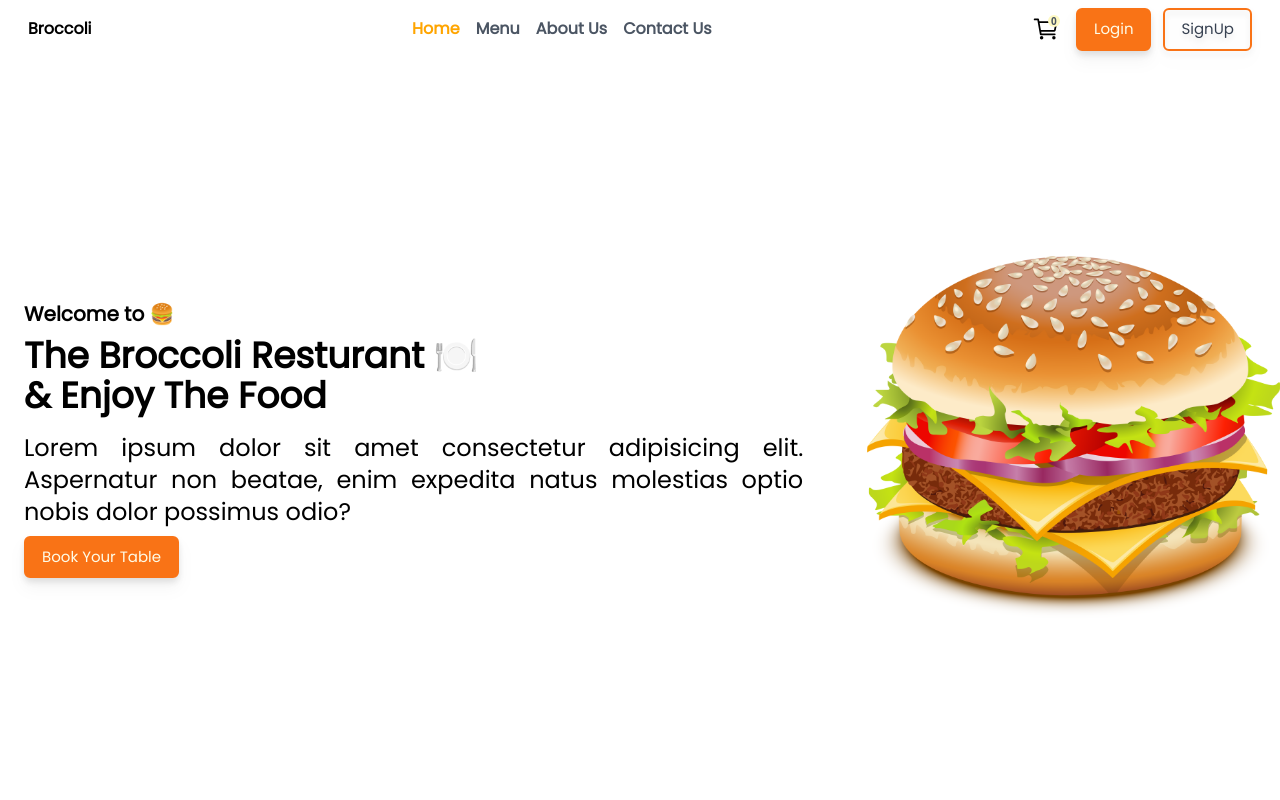
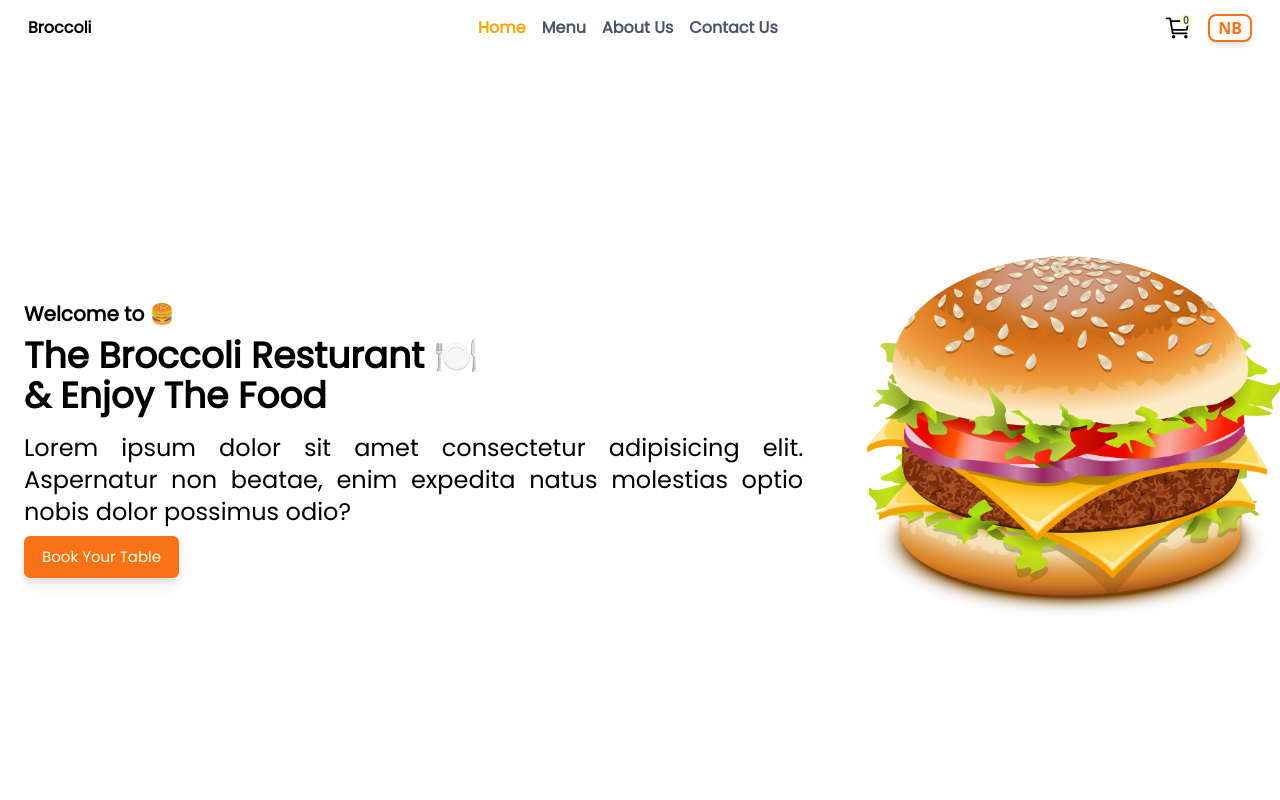
Before and after one commit to Nigam2004/Food-Order-Frontend, a React (Vite) app: page / in a window 1280 px wide. Shown: the top 800 px of the page. Built offline with nearby package versions, Linux system fonts and the light colour scheme.

Commit message:
nav bar fixed and profile section added

```diff
--- a/src/components/NavBar.jsx
+++ b/src/components/NavBar.jsx
@@ -8,15 +8,18 @@ import { AiOutlineMenu, AiFillHome, AiOutlineClose } from "react-icons/ai";
 import { IoCartOutline } from "react-icons/io5";
 import { Link, NavLink } from "react-router-dom";
 import { Cart } from "../../Context";
-
+import Profile from "./Profile";
 function NavBar() {
   const { cart, setCart } = useContext(Cart);
+  const { logedIn, setLogedIn } = useContext(Cart);
   let [isOpen, setIsOpen] = useState(false);
   const Links = [
-    { name: "Home", path: "/", id: "1" },
-    { name: "Menu", path: "/menu", id: "2" },
-    { name: "About Us", path: "/aboutus", id: "3" },
-    { name: "Contact Us", path: "/contactus", id: "4" },
+    { name: "Home", path: "/", id: "1", display: "block" },
+    { name: "Menu", path: "/menu", id: "2", display: "block" },
+    { name: "About Us", path: "/aboutus", id: "3", display: "block" },
+    { name: "Contact Us", path: "/contactus", id: "4", display: "block" },
+    { name: "Login", path: "/login", id: "5", display: "hidden" },
+    { name: "SignUp", path: "/signUp", id: "6", display: "hidden" },
   ];
   return (
     <div className=" w-full min-w-60 fixed  flex justify-between items-center px-7 py-2 bg-white z-20">
@@ -33,7 +36,11 @@ function NavBar() {
         {Links.map((item) => {
           return (
             <li
-              className="py-2 animation cursor-pointer"
+              className={`py-2 animation cursor-pointer ${
+                logedIn
+                  ? `${item.display} sm:${item.display}`
+                  : `sm:${item.display}`
+              } `}
               key={item.id}
               onClick={() => {
                 setIsOpen(!isOpen);
@@ -46,6 +53,7 @@ function NavBar() {
       </ul>
 
       <div className="flex gap-4 items-center justify-center">
+        {logedIn && (
           <Link to="/cart">
             <div className="relative cursor-pointer">
               <span className="bg-yellow-100 w-3 h-3 rounded-lg text-[10px] font-bold text-gray-600 absolute right-0 z-10 flex items-center justify-center p-1 ">
@@ -54,10 +62,16 @@ function NavBar() {
               <IoCartOutline className="h-7 w-7 " />
             </div>
           </Link>
+        )}
+
+        {logedIn ? (
+          <Profile />
+        ) : (
           <div className="sm:flex gap-3 hidden">
             <CustumButtonFilled>Login</CustumButtonFilled>
             <CustomButtonOutline isClicked={false}>SignUp</CustomButtonOutline>
           </div>
+        )}
 
         <div
           className="sm:hidden overflow-auto"
--- /dev/null
+++ b/src/components/Profile.jsx
@@ -0,0 +1,36 @@
+import React, { useState, useContext } from "react";
+import { Cart } from "../../Context";
+
+function Profile() {
+  const { logedIn, setLogedIn } = useContext(Cart);
+  let [show, setShow] = useState(false);
+  return (
+    <div className="relative">
+      <div
+        className=" text-orange-500 rounded-lg cursor-pointer border-2 border-orange-500 px-2 font-bold shadow-md"
+        onClick={() => {
+          setShow(!show);
+        }}
+      >
+        NB
+      </div>
+      {show && (
+        <div
+          className="absolute   w-36 py-2 px-3 right-0 rounded shadow-md bg-white border-orange-500 border-b-4"
+          data-aos="zoom-in"
+        >
+          <h1>Nigam Bisoyi</h1>
+          <button
+            onClick={() => {
+              setLogedIn(false);
+            }}
+          >
+            Logout
+          </button>
+        </div>
+      )}
+    </div>
+  );
+}
+
+export default Profile;
```
Lines whose indentation alone changed are shown as unchanged.
